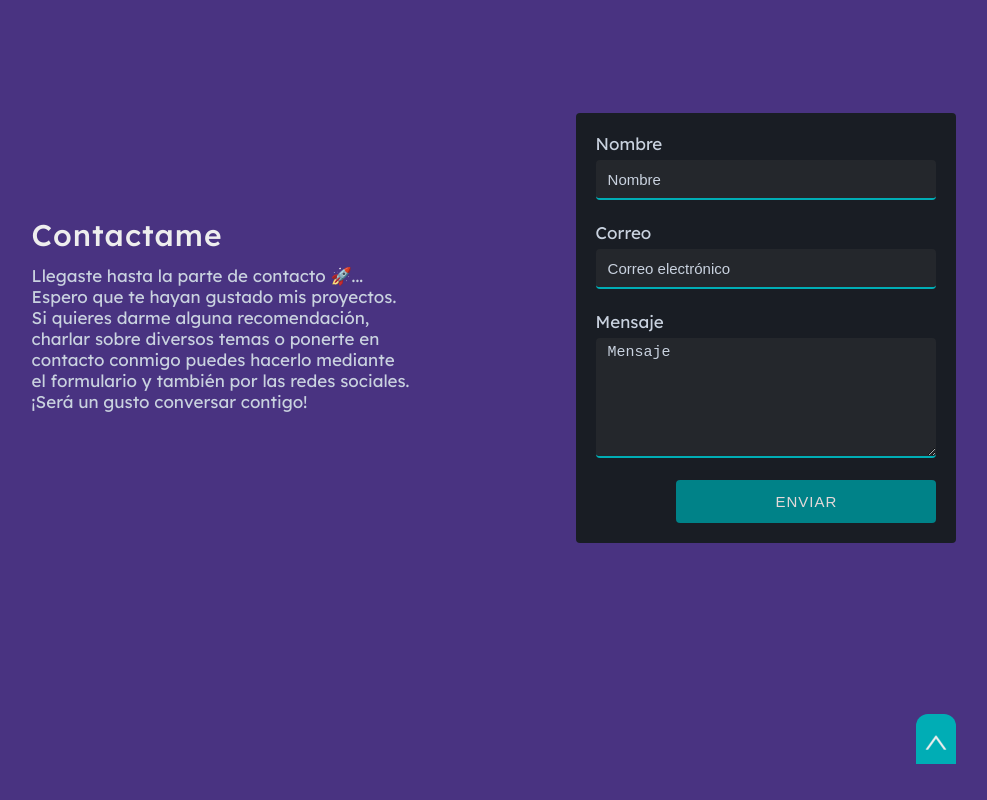
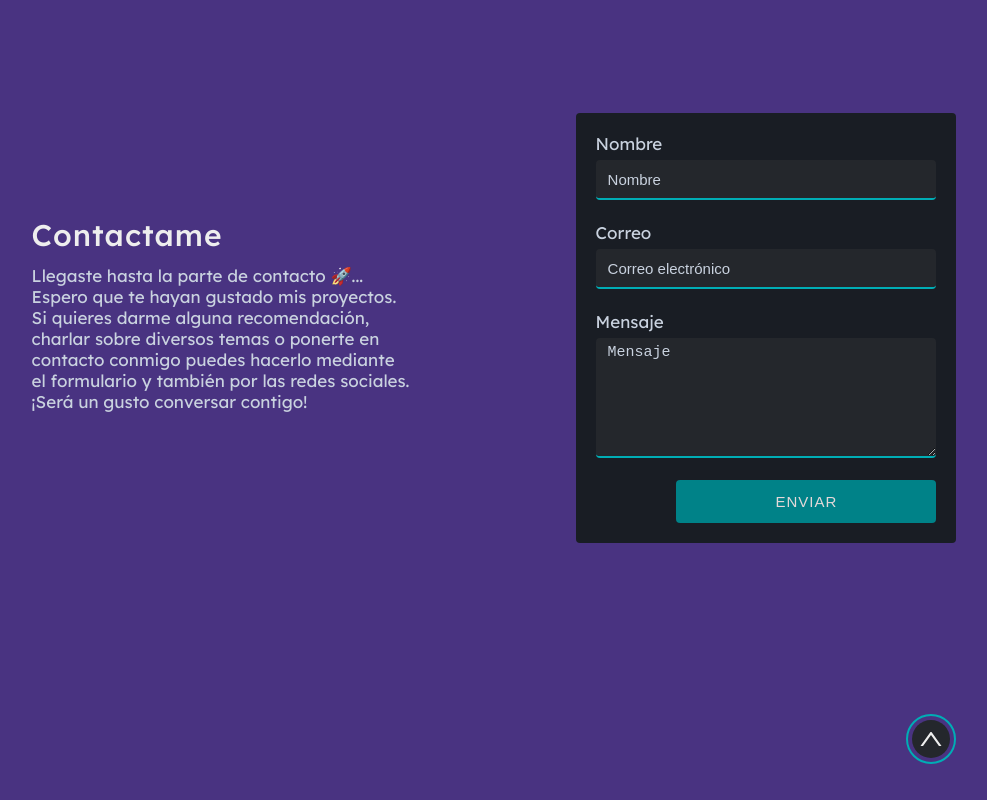
Before and after one commit to martinrol/mxrold, a React app: page / in a window 1280 px wide. Shown: the part 4559-5359 px from the top of the page, without its empty margins (242-1229 px from the left). Before the commit the page ends 5323 px from the top, so only its background shows below. Built offline with nearby package versions, Linux system fonts and the light colour scheme.

Commit message:
Update sobre el footer

```diff
--- a/src/assets/styles/components/Footer.css
+++ b/src/assets/styles/components/Footer.css
@@ -3,33 +3,31 @@
     justify-content: flex-end;
     width: 85%;
     height: 50px;
-    margin: 0 auto;
+    margin: 0 auto 36px auto;
     text-align: center;
 }
 
-.Footer a {
-    width: 40px;
-    height: 100%;
-    background-color: var(--blue3);
-    color: var(--light);
-    border-top-left-radius: var(--radius1);
-    border-top-right-radius: var(--radius1);
+.Footer__circle {
+    display: inherit;
+    align-items: center;
+    justify-content: center;
+    width: 50px;
+    height: 50px;
+    border: 2px solid var(--blue3);
+    border-radius: 50%;
 }
 
-.Footer a svg {
-    margin-top: 5.5px;
-    animation: arrow 1s ease-in-out infinite;
-
+.Footer__circle--link {
+    width: 38px;
+    height: 38px;
+    background-color: var(--medium);
+    border-radius: 50%;
 }
 
-@keyframes arrow {
-    0% {
-        transform: translate(0px, 5px);
-    }
-    50% {
-        transform: translate(0px, 10px);
-    }
-    100% {
-        transform: translate(0px, 5px);
-    }
+.Footer__circle--link a {
+    color: var(--light);
 }
+
+.Footer__circle--link a svg {
+    margin-top: 5px;
+}
--- a/src/components/Footer.jsx
+++ b/src/components/Footer.jsx
@@ -5,9 +5,13 @@ import '../assets/styles/components/Footer.css'
 const Footer = () => {
     return (
         <section className="Footer">
-            <a href="#Home" title="Volver al principio">
-                <AiOutlineUp size="28px"/>
-            </a>
+            <div className="Footer__circle">
+                <div className="Footer__circle--link">
+                    <a href="#Home" title="Volver al principio">
+                        <AiOutlineUp size="28px"/>
+                    </a>
+                </div>
+            </div>
         </section>
     )
 }
```
